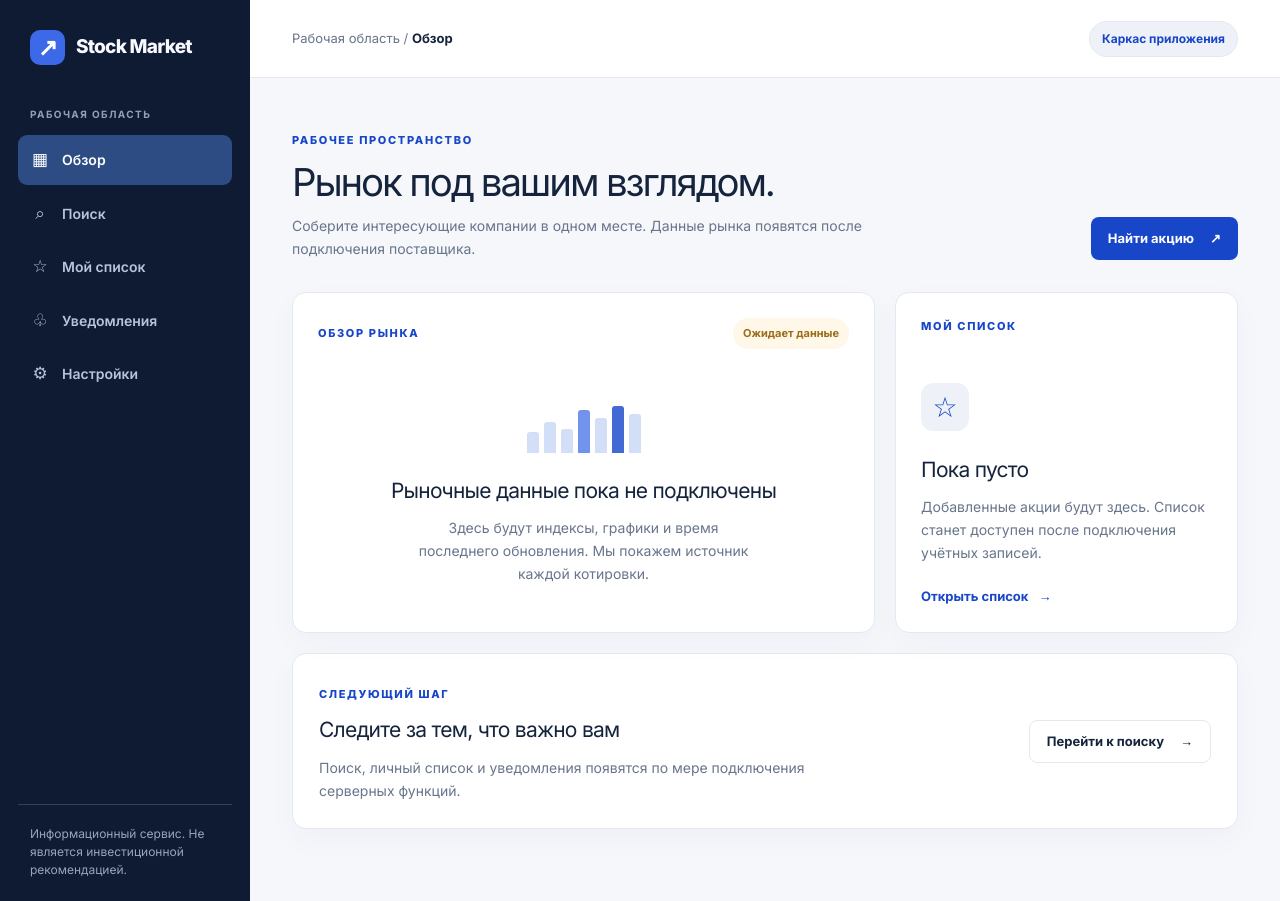
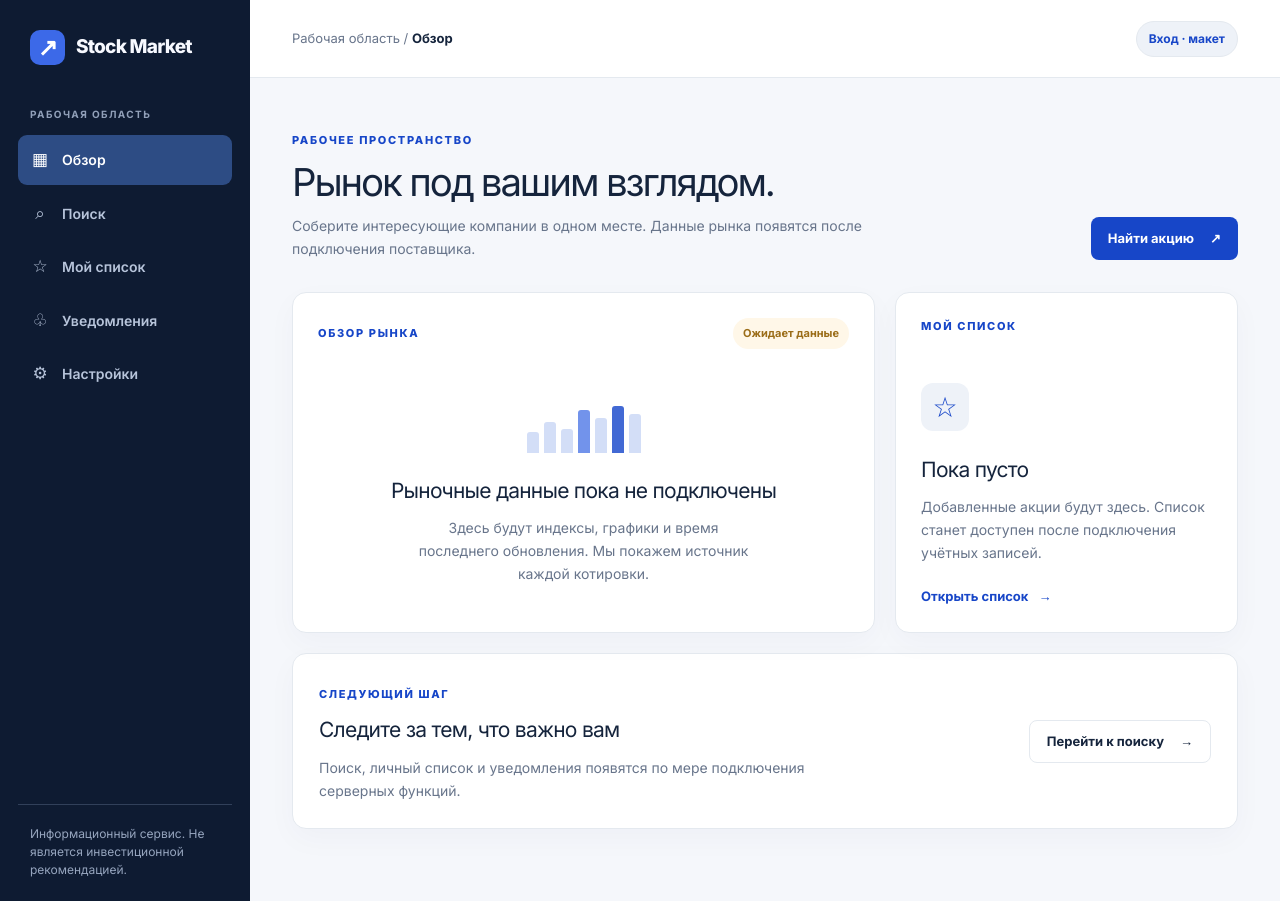
Before and after one commit to nazek52/ai-stock-market, a Next.js app in the folder web/: page / in a window 1280 px wide. Built offline with nearby package versions, Linux system fonts and the light colour scheme.

Commit message:
feat(a): expose auth preview from shell

```diff
--- a/web/src/components/app-shell.tsx
+++ b/web/src/components/app-shell.tsx
@@ -20,7 +20,7 @@ export function AppShell({ active, children }: { active: string; children: React
       <p className="sidebar-note">Информационный сервис. Не является инвестиционной рекомендацией.</p>
     </aside>
     <div className="main-column">
-      <header className="topbar"><div className="breadcrumb">Рабочая область <span aria-hidden="true"> / </span> <strong>{active}</strong></div><span className="topbar-badge">Каркас приложения</span></header>
+      <header className="topbar"><div className="breadcrumb">Рабочая область <span aria-hidden="true"> / </span> <strong>{active}</strong></div><Link href="/login" className="topbar-badge">Вход · макет</Link></header>
       <main id="main" className="content">{children}</main>
     </div>
   </div>;
```
Also changed, not shown: web/src/app/globals.css (+1 -1 lines).
